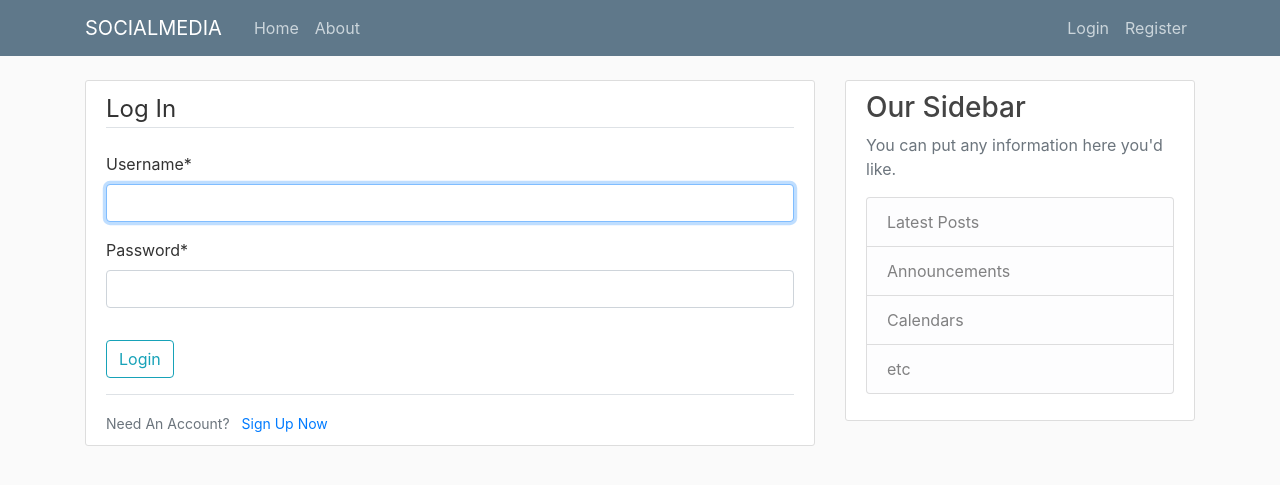
After one commit to youssefkhaled2019/Social_Media, a Django app: page /login/ in a window 1280 px wide. The commit adds this page. Shown: the top 485 px of the page. Run offline with Django 5.2, Linux system fonts and the light colour scheme; some libraries are stand-ins or nearby versions.

Commit message:
day_6  login and logout

```diff
--- a/blog/templates/blog/layout.html
+++ b/blog/templates/blog/layout.html
@@ -30,8 +30,25 @@
               </div>
               <!-- Navbar Right Side -->
               <div class="navbar-nav">
-                <a class="nav-item nav-link" href="#">Login</a>
-                <a class="nav-item nav-link" href="#">Register</a>
+                  {% if user.is_authenticated %}
+
+                  <a class="nav-item nav-link" href="{% url 'profile' %}">Profile</a>
+                  {% if user.is_superuser %}
+                  <a class="nav-item nav-link" href="{% url 'admin:index' %}">Admin</a>
+                  {% endif %}
+                  <!-- <a class="nav-item nav-link" href="{% url 'logout' %}">Logout</a> -->
+
+                  <form  class="nav-item " action="{% url 'logout' %}" method="post">
+                    {% csrf_token %}
+                    <!-- <button class="btn btn-light" type="submit">Log out</button> -->
+                    <!-- <input  type="submit">Log out</input> -->
+                    <input class="nav-link" type="submit" value="Log out" style="background: none; border: none;">
+                  </form>
+
+                  {% else %}
+                  <a class="nav-item nav-link" href="{% url 'login' %}">Login</a>
+                  <a class="nav-item nav-link" href="{% url 'register' %}">Register</a>
+                  {% endif %}
               </div>
             </div>
           </div>
--- a/blog/views.py
+++ b/blog/views.py
@@ -1,6 +1,7 @@
 from django.shortcuts import render
 from django.http import HttpResponse
 from .models import Post
+from django.contrib.auth.decorators import login_required
 
 # Create your views here.
 
@@ -19,7 +20,7 @@
 #         "date_posted":"August 27 ,2018",
 #     }
 # ]
-
+@login_required
 def home(request):
     # context={"posts":posts}
     context={"posts":Post.objects.all()}
--- a/description.txt
+++ b/description.txt
@@ -20,3 +20,9 @@
 -----------------------------------------
 day_5        install crispy forms
              create register pages   and  connect user model
+---------------------------------------
+day_6        -create login and logout system
+             -create   login ,logout ,profile  templates
+             -use Authentication system  protection home and profile pages  by login_required
+              and must user is Authentication by user.is_authenticated
+-----------------------------------------------
--- a/project/settings.py
+++ b/project/settings.py
@@ -136,3 +136,7 @@
 
 CRISPY_ALLOWED_TEMPLATE_PACKS = "bootstrap4"
 CRISPY_TEMPLATE_PACK = "bootstrap4"
+
+
+LOGIN_REDIRECT_URL="blog-home" # redirect after log in
+LOGIN_URL="login" # @login_required
--- a/project/urls.py
+++ b/project/urls.py
@@ -17,11 +17,14 @@
 from django.contrib import admin
 from django.urls import path,include
 from users import views as users_views
+from django.contrib.auth import views as auth_views
 
 urlpatterns = [
     path('admin/', admin.site.urls),
     path('', include("blog.urls")),#blog/
     path('register/', users_views.register ,name="register"),
-
+    path('profile/', users_views.profile ,name="profile"),
+    path('login/', auth_views.LoginView.as_view(template_name="users/login.html") ,name="login"),
+    path('logout/', auth_views.LogoutView.as_view(template_name="users/logout.html") ,name="logout"),
 
 ]
--- /dev/null
+++ b/users/templates/users/login.html
@@ -0,0 +1,28 @@
+{% extends 'blog/layout.html' %}
+{% load crispy_forms_tags %}
+{% block content %}
+
+<div class="content-section">
+    <form method="POST">
+        {% csrf_token %}
+        <fieldset class="form-group">
+            <legend class="border-bottom mb-4">Log In</legend>
+            {{form|crispy}}
+
+        </fieldset>
+
+        <div class="form-group">
+        <BUtton class="btn btn-outline-info" type="submit">Login</BUtton>
+        </div>
+
+
+    </form>
+    <div class ="border-top pt-3">
+        <small class="text-muted">
+            Need An Account? <a  class="ml-2" href="{% url 'register' %}">Sign Up Now</a>
+        </small>
+
+    </div>
+</div>
+
+{% endblock %}
```
Also changed, not shown: users/templates/users/logout.html (added, +9 -0 lines), users/templates/users/profile.html (added, +18 -0 lines), users/views.py (+11 -2 lines).
